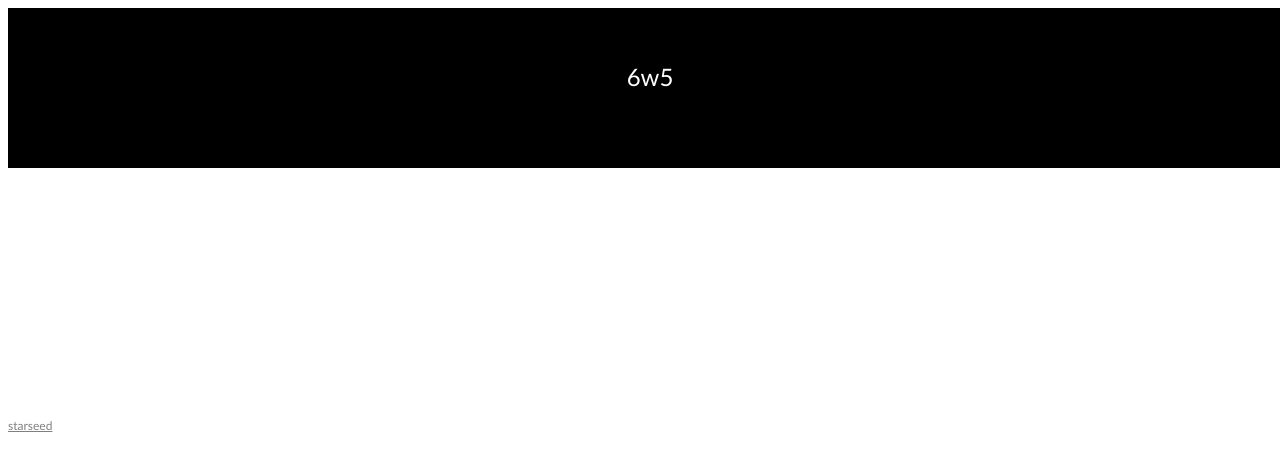
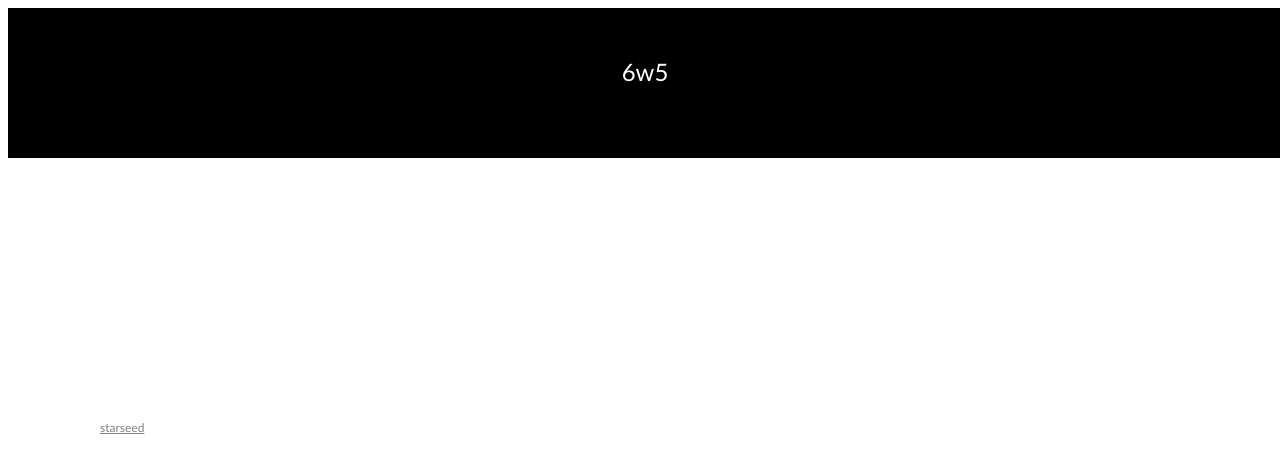
Before and after one commit to 6w3/6w3, a plain HTML site: page index.html in a window 1280 px wide. Drawn offline with Linux system fonts and the light colour scheme.

Commit message:
Update index.html

```diff
--- a/index.html
+++ b/index.html
@@ -9,8 +9,8 @@
       width: 100%;
       height: 120px;
       background-color: black;
-      padding: 10px;
-      padding-top: 30px;
+      padding: 5px;
+      padding-top: 25px;
       }
 
       p {
@@ -25,6 +25,7 @@
       }
 
       bb {
+        position: fixed;
         display: block;
         left: 100px;
         margin-top: 250px;
```
